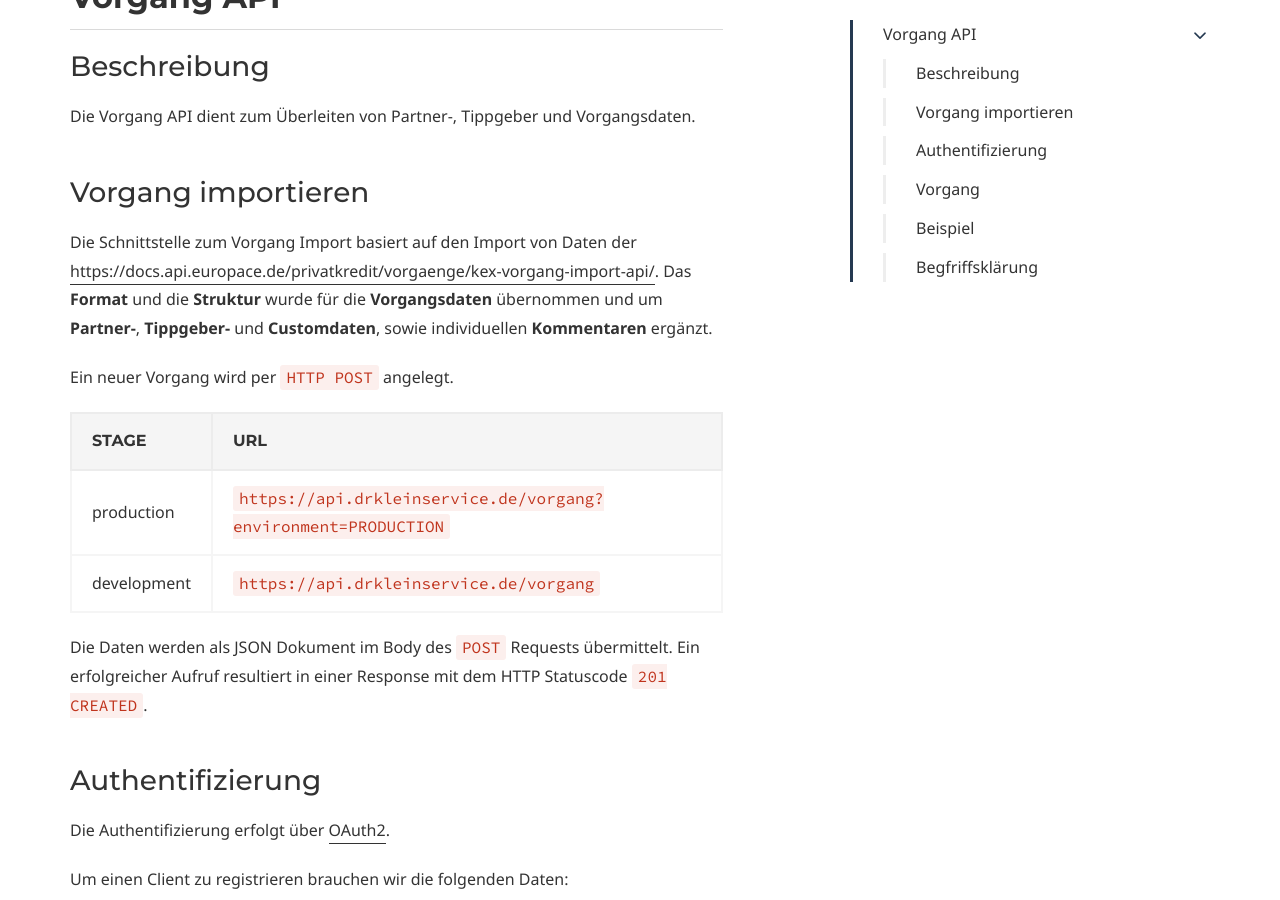
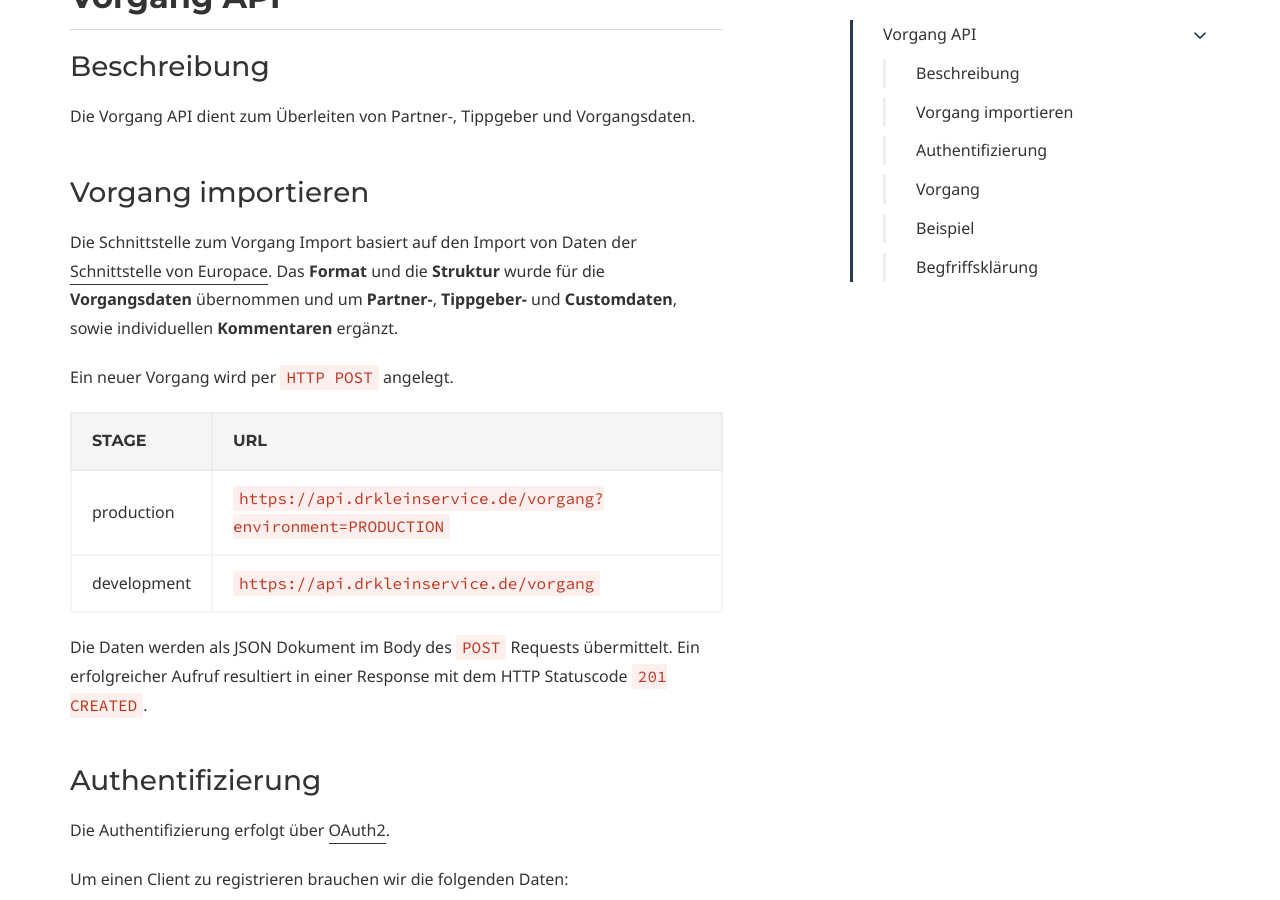
Before and after one commit to drklein-rk/api-drkleinrk, a Jekyll site: the page built from vorgangapi.md, in a window 1280 px wide and 900 px high, scrolled down 587 px. Built offline with Jekyll 4.4.1, drawn with Linux system fonts in a browser that asks for light colours; some web fonts are replaced.

Commit message:
Geht der Link jetzt?

```diff
--- a/vorgangapi.md
+++ b/vorgangapi.md
@@ -19,7 +19,7 @@ Die Vorgang API dient zum Überleiten von Partner-, Tippgeber und Vorgangsdaten.
 
 ### Vorgang importieren
 
-Die Schnittstelle zum Vorgang Import basiert auf den Import von Daten der <a href="Schnittstelle von Europace" target="_blank">https://docs.api.europace.de/privatkredit/vorgaenge/kex-vorgang-import-api/</a>.
+Die Schnittstelle zum Vorgang Import basiert auf den Import von Daten der [Schnittstelle von Europace](https://docs.api.europace.de/privatkredit/vorgaenge/kex-vorgang-import-api).
 Das **Format** und die **Struktur** wurde für die **Vorgangsdaten** übernommen und um **Partner-**, **Tippgeber-** und **Customdaten**, sowie individuellen **Kommentaren** ergänzt.
 
 Ein neuer Vorgang wird per `HTTP POST` angelegt.
```
